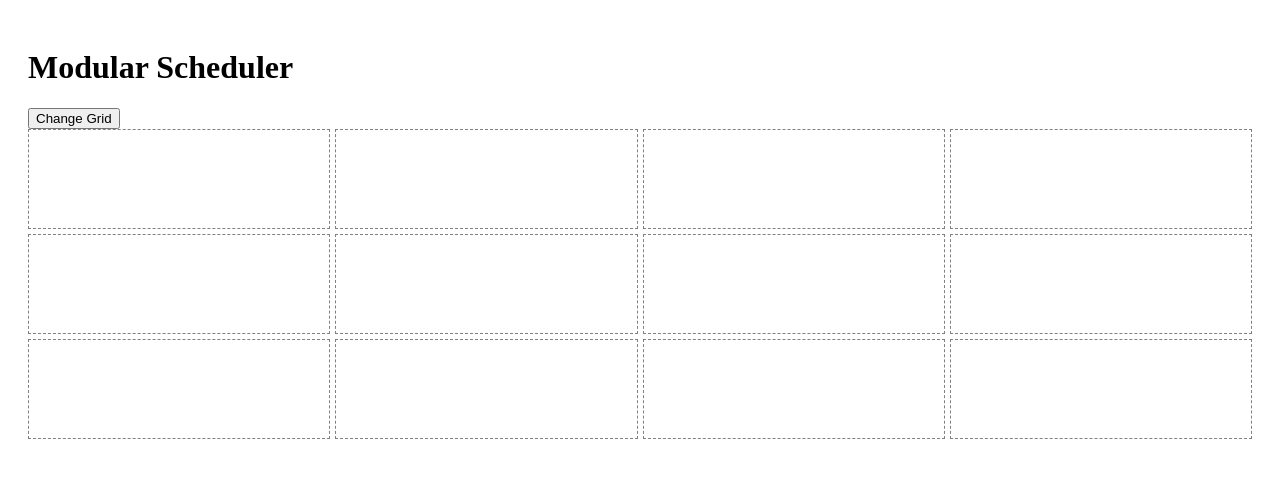
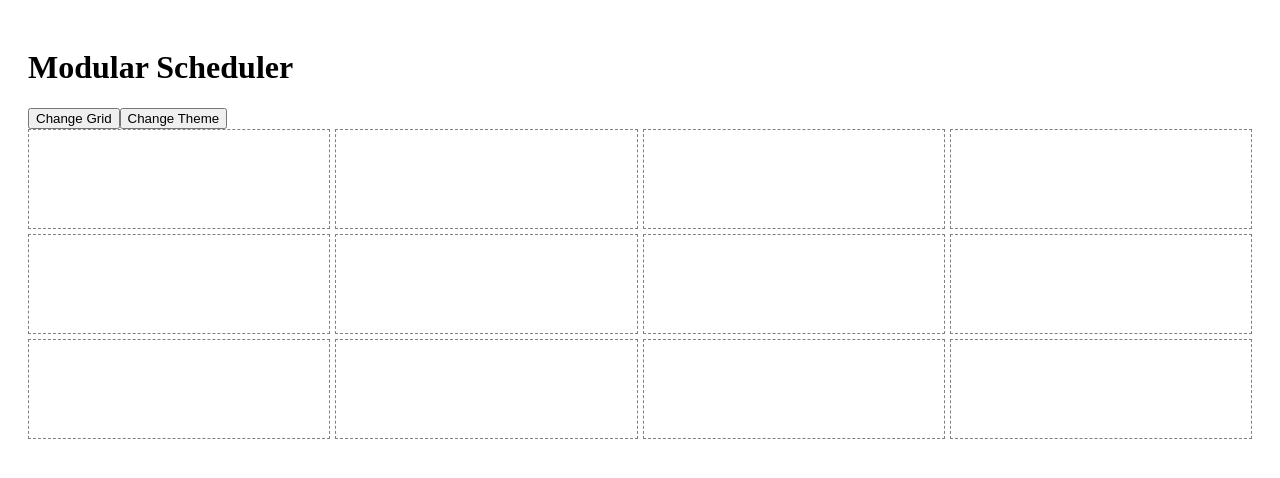
Before and after one commit to jaketreat/what-day-app, a React (Create React App) app: page / in a window 1280 px wide. Shown: the top 478 px of the page. Built offline with nearby package versions, Linux system fonts and the light colour scheme.

Commit message:
tried out dark theme

```diff
--- a/src/App.css
+++ b/src/App.css
@@ -1,38 +1,22 @@
-.App {
-  text-align: center;
+.dark-theme {
+  background-color: Black;
 }
 
-.App-logo {
-  height: 40vmin;
-  pointer-events: none;
+.light-theme {
+  background-color: white;
 }
 
-@media (prefers-reduced-motion: no-preference) {
-  .App-logo {
-    animation: App-logo-spin infinite 20s linear;
-  }
-}
-
-.App-header {
-  background-color: #282c34;
-  min-height: 100vh;
-  display: flex;
-  flex-direction: column;
-  align-items: center;
-  justify-content: center;
-  font-size: calc(10px + 2vmin);
+h1.dark-theme {
   color: white;
 }
 
-.App-link {
-  color: #61dafb;
+h1.light-theme {
+  color: black;
 }
 
-@keyframes App-logo-spin {
-  from {
-    transform: rotate(0deg);
-  }
-  to {
-    transform: rotate(360deg);
-  }
+.button-primary {
+
 }
+.button-secondary {
+
+}
--- a/src/App.js
+++ b/src/App.js
@@ -1,9 +1,20 @@
 import React, { useContext } from "react";
 import Grid from "./components/Grid";
 import { AppContext } from "./context/AppContext";
+import './App.css';
+import { useState } from "react";
 
 export default function App() {
   const { dispatch } = useContext(AppContext);
+  const [theme, setTheme] = useState(false);
+
+  function toggleTheme() {
+    setTheme(!theme);
+  }
+
+  const themeClass = {
+    classToggle: theme ? "dark-theme" : "light-theme",
+  };
 
   function changeGrid() {
     const rows = Number(prompt("Rows?"));
@@ -13,11 +24,12 @@ export default function App() {
   }
 
   return (
-    <div style={{ padding: "20px" }}>
-      <h1>Modular Scheduler</h1>
+    <div className={themeClass.classToggle} style={{ padding: "20px" }}>
+      <h1 className={themeClass.classToggle}>Modular Scheduler</h1>
 
       {/* Change grid layout */}
       <button onClick={changeGrid}>Change Grid</button>
+      <button onClick={toggleTheme}>Change Theme</button>
 
       <Grid />
     </div>
```
Also changed, not shown: src/logo.svg (deleted).
